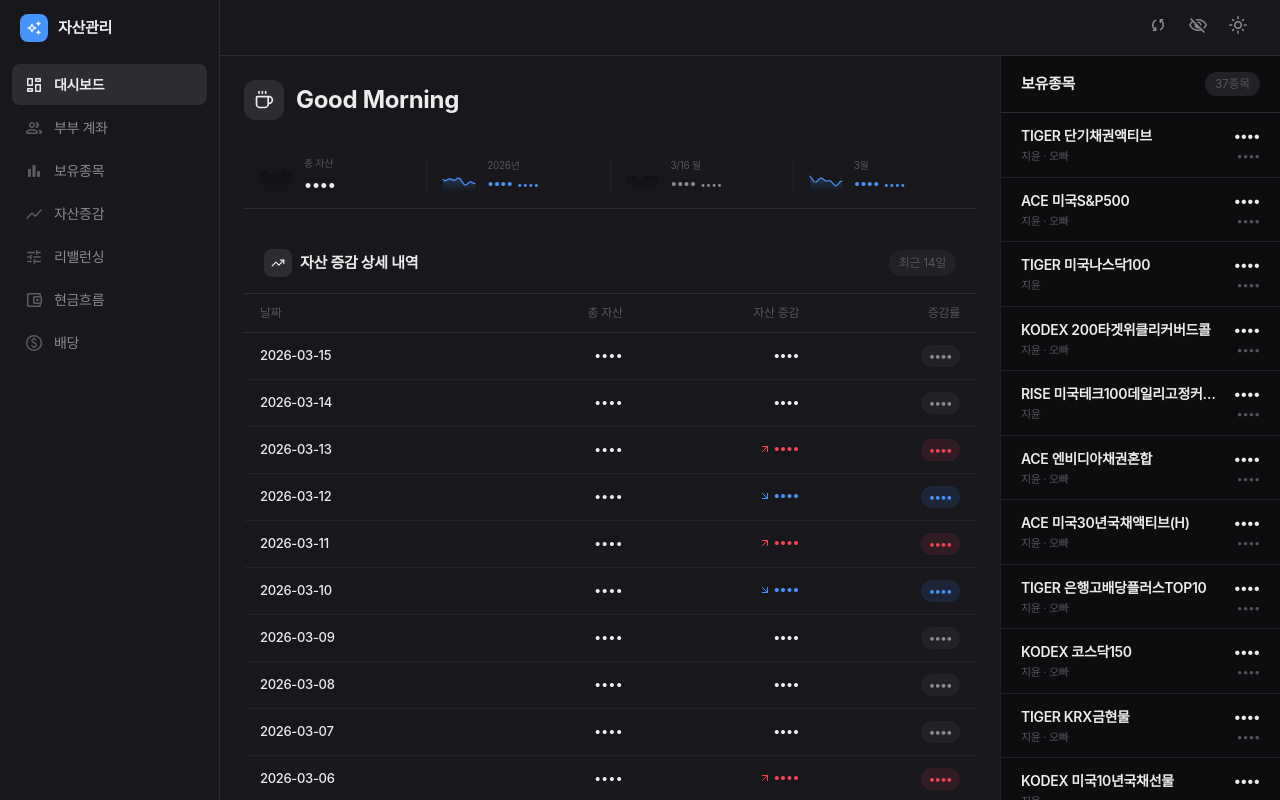
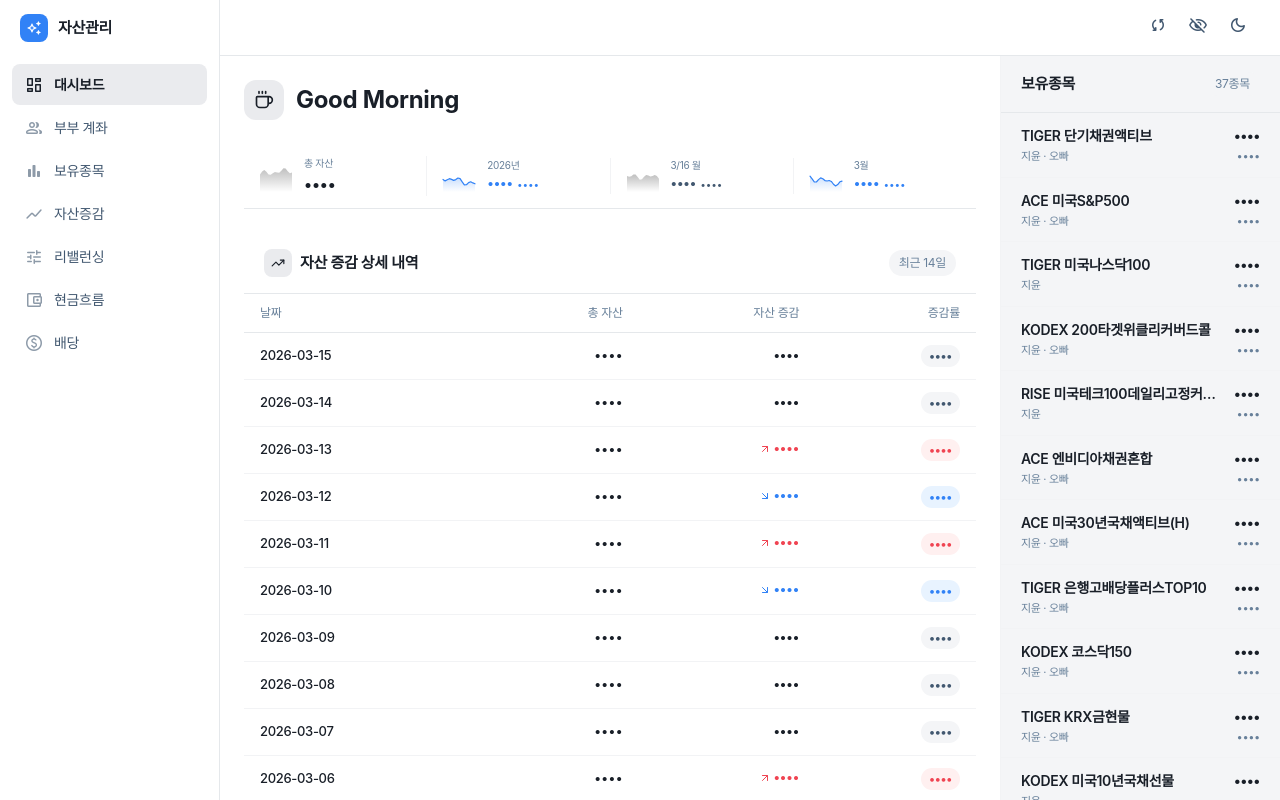
Before and after one commit to jilliankim200-lab/daily-log, a React (Vite) app: page / in a window 1280 px wide. Built offline with nearby package versions, Linux system fonts and the light colour scheme; no server answers; the database is empty; a web font is replaced by a local one.

Commit message:
Default to light mode

```diff
--- a/src/App.tsx
+++ b/src/App.tsx
@@ -55,7 +55,7 @@ export default function App() {
   const [isSidebarOpen, setIsSidebarOpen] = useState(false);
   const [isAmountHidden, setIsAmountHidden] = useState(true);
   const [isPasswordModalOpen, setIsPasswordModalOpen] = useState(false);
-  const [isDarkMode, setIsDarkMode] = useState(true);
+  const [isDarkMode, setIsDarkMode] = useState(false);
   const [accounts, setAccounts] = useState<Account[]>([]);
   const [otherAssets, setOtherAssetsState] = useState<OtherAsset[]>([]);
   const [isSyncing, setIsSyncing] = useState(false);
@@ -68,11 +68,13 @@ export default function App() {
 
   useEffect(() => {
     const saved = localStorage.getItem('theme');
-    const shouldBeDark = saved === 'dark' || saved === null;
+    const shouldBeDark = saved === 'dark';
     setIsDarkMode(shouldBeDark);
     if (shouldBeDark) {
       document.documentElement.classList.add('dark');
-      if (!saved) localStorage.setItem('theme', 'dark');
+    } else {
+      document.documentElement.classList.remove('dark');
+      if (!saved) localStorage.setItem('theme', 'light');
     }
   }, []);
 
```
